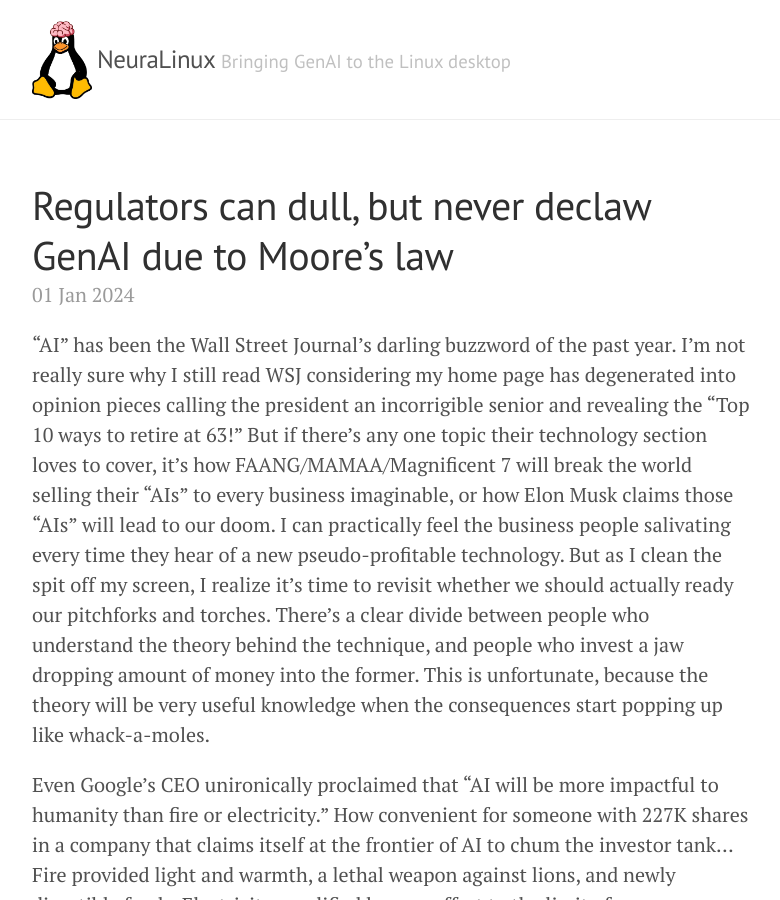
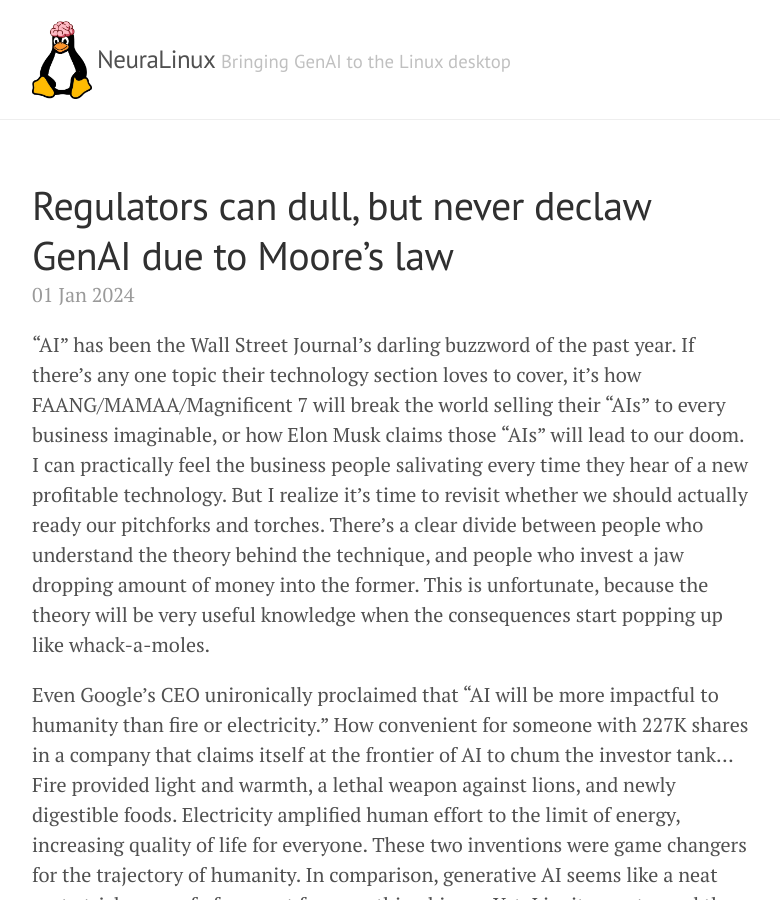
Before and after one commit to chinarjoshi/chinarjoshi.github.io, a Jekyll site: the page built from _posts/regulation/2024-01-01-regulation.md, in a window 1280 px wide and 900 px high. Shown: the whole window, without its empty margins (248-1028 px from the left). Built offline with Jekyll 4.4.1, drawn with Linux system fonts in a browser that asks for light colours.

Commit message:
Fix intro

```diff
--- a/_posts/regulation/2024-01-01-regulation.md
+++ b/_posts/regulation/2024-01-01-regulation.md
@@ -6,7 +6,7 @@ category: regulation
 type: problem
 ---
 
-“AI” has been the Wall Street Journal’s darling buzzword of the past year. I’m not really sure why I still read WSJ considering my home page has degenerated into opinion pieces calling the president an incorrigible senior and revealing the “Top 10 ways to retire at 63!” But if there’s any one topic their technology section loves to cover, it’s how FAANG/MAMAA/Magnificent 7 will break the world selling their “AIs” to every business imaginable, or how Elon Musk claims those “AIs” will lead to our doom. I can practically feel the business people salivating every time they hear of a new pseudo-profitable technology. But as I clean the spit off my screen, I realize it’s time to revisit whether we should actually ready our pitchforks and torches. There's a clear divide between people who understand the theory behind the technique, and people who invest a jaw dropping amount of money into the former. This is unfortunate, because the theory will be very useful knowledge when the consequences start popping up like whack-a-moles.
+“AI” has been the Wall Street Journal’s darling buzzword of the past year. If there’s any one topic their technology section loves to cover, it’s how FAANG/MAMAA/Magnificent 7 will break the world selling their “AIs” to every business imaginable, or how Elon Musk claims those “AIs” will lead to our doom. I can practically feel the business people salivating every time they hear of a new profitable technology. But I realize it’s time to revisit whether we should actually ready our pitchforks and torches. There's a clear divide between people who understand the theory behind the technique, and people who invest a jaw dropping amount of money into the former. This is unfortunate, because the theory will be very useful knowledge when the consequences start popping up like whack-a-moles.
 
 Even Google’s CEO unironically proclaimed that “AI will be more impactful to humanity than fire or electricity.” How convenient for someone with 227K shares in a company that claims itself at the frontier of AI to chum the investor tank… Fire provided light and warmth, a lethal weapon against lions, and newly digestible foods. Electricity amplified human effort to the limit of energy, increasing quality of life for everyone. These two inventions were game changers for the trajectory of humanity. In comparison, generative AI seems like a neat party trick, a proof of concept for something bigger. Yet, I invite you to read the lyrics of the Gershwin classic, [“They All Laughed.”](https://genius.com/George-gershwin-they-all-laughed-lyrics) Generative AI amplifies human communication to the limit of *creativity*, a truly potent but double edged sword. It will certainly push content moderation past its limits, ruin the creativity and dignity of countless people, even destroy the integrity of information itself, and there’s nothing the world can do about it except stop making better computers. Let me explain.
 
```
